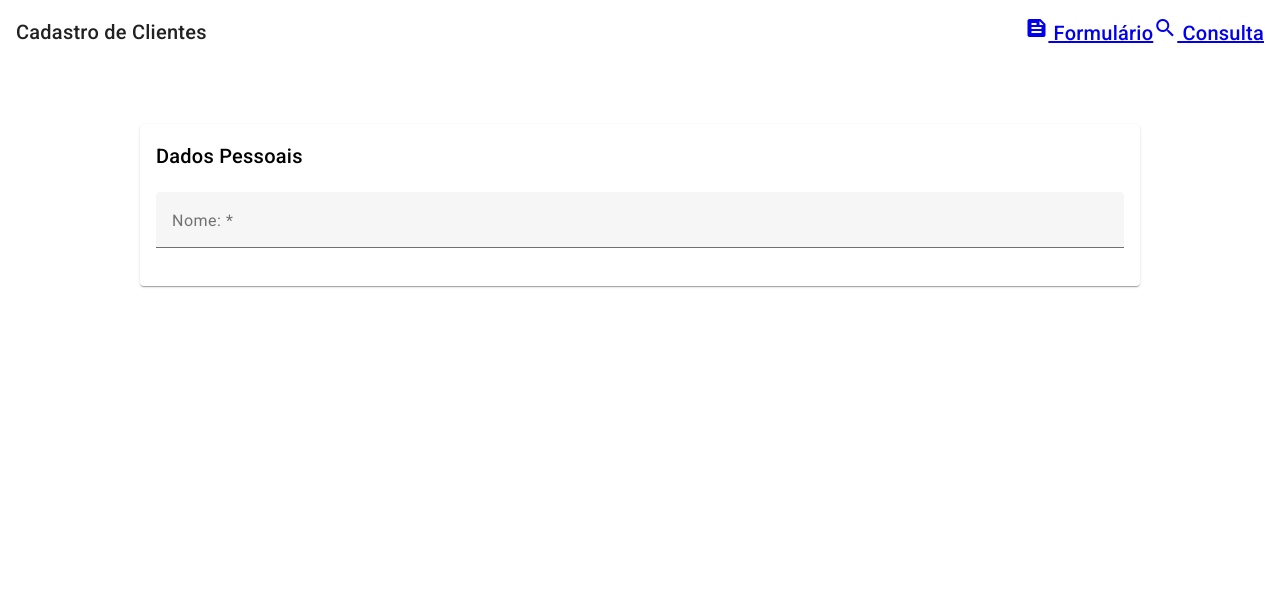
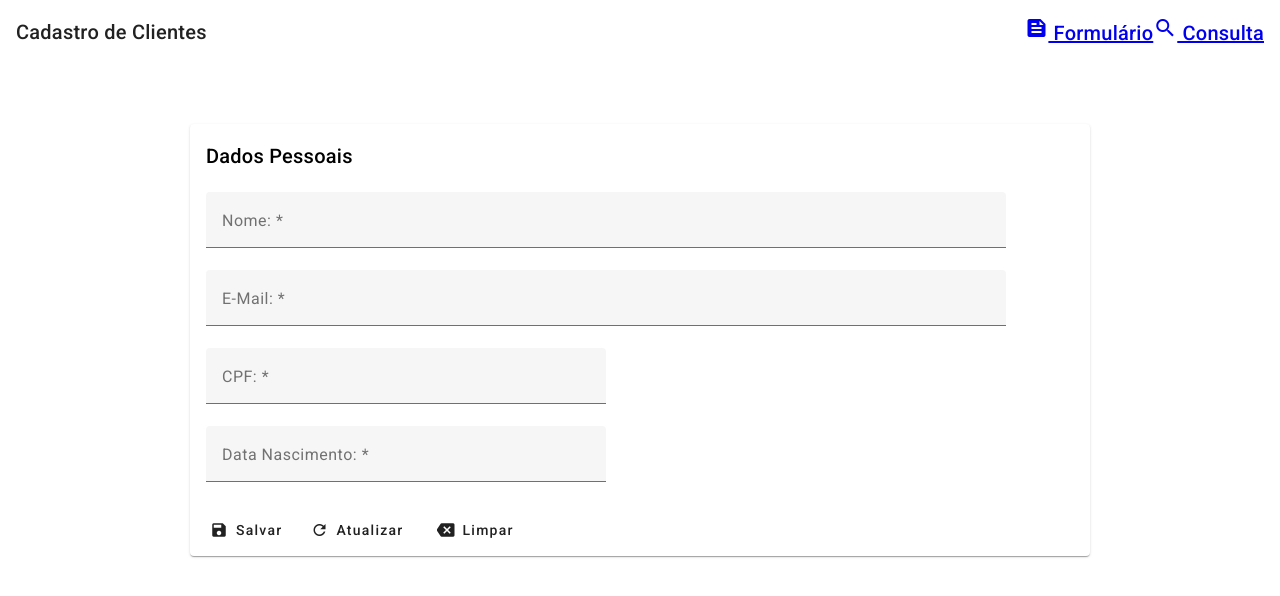
Before and after one commit to ricvon/spring_s3, an Angular app: page /cadastro in a window 1280 px wide. Shown: the top 596 px of the page. Built offline with nearby package versions, Linux system fonts and the light colour scheme.

Commit message:
Aula 28. Finalizando a parte visual do formulário

```diff
--- a/src/app/cadastro/cadastro.html
+++ b/src/app/cadastro/cadastro.html
@@ -1,5 +1,5 @@
 <div fxLayout="row" fxLayoutAlign="center">
-  <div fxLayout="column" fxFlex="1000px">
+  <div fxLayout="column" fxFlex="900px">
       <form class="mt-60" #clientesFrm="ngForm">
           <mat-card>
             <mat-card-header>
@@ -7,12 +7,56 @@
             </mat-card-header>
             <mat-card-content class="mt-20">
               <div fxLayout="row" fxLayoutAlign="start" fxLayoutGap="16px">
-                <mat-form-field class="full-width">
-                  <mat-label>Nome: *</mat-label>
-                  <input type="text" placeholder="Ex: José da Silva" matInput />
-                </mat-form-field>
+                <div fxLayout="column" fxFlex="800px">
+                  <mat-form-field class="full-width">
+                    <mat-label>Nome: *</mat-label>
+                    <input type="text" placeholder="Ex: José da Silva" matInput />
+                  </mat-form-field>
+                </div>
+              </div>
+
+              <div fxLayout="row" fxLayoutAlign="start" fxLayoutGap="16px">
+                <div fxLayout="column" fxFlex="800px">
+                  <mat-form-field class="full-width">
+                    <mat-label>E-Mail: *</mat-label>
+                    <input type="email" placeholder="Digite seu E-Mail" matInput />
+                  </mat-form-field>
+                </div>
+              </div>
+
+              <div fxLayout="row" fxLayoutAlign="start" fxLayoutGap="16px">
+                <div fxLayout="column" fxFlex="400px">
+                  <mat-form-field class="full-width">
+                    <mat-label>CPF: *</mat-label>
+                    <input type="text" placeholder="Digite seu CPF" matInput />
+                  </mat-form-field>
+                </div>
+              </div>
+
+              <div fxLayout="row" fxLayoutAlign="start" fxLayoutGap="16px">
+                <div fxLayout="column" fxFlex="400px">
+                  <mat-form-field class="full-width">
+                    <mat-label>Data Nascimento: *</mat-label>
+                    <input type="text" placeholder="Digite sua data de Nascimento" matInput />
+                  </mat-form-field>
+                </div>
               </div>
             </mat-card-content>
+
+            <mat-card-actions>
+              <button mat-flat-button collor="primary">
+                <mat-icon fontIcon="save"/>
+                Salvar
+              </button>
+              <button mat-flat-button collor="primary">
+                <mat-icon fontIcon="refresh"/>
+                Atualizar
+              </button>
+              <button mat-flat-button collor="accent" class="ml-5">
+              <mat-icon fontIcon="backspace"/>
+                Limpar
+              </button>
+            </mat-card-actions>
           </mat-card>
       </form>
   </div>
--- a/src/app/cadastro/cadastro.ts
+++ b/src/app/cadastro/cadastro.ts
@@ -3,16 +3,20 @@
 import {MatCardModule} from '@angular/material/card';
 import {MatFormFieldModule} from '@angular/material/form-field';
 import {MatInputModule} from '@angular/material/input';
-import { FormsModule} from '@angular/forms';
+import {FormsModule} from '@angular/forms';
+import {MatIconModule} from '@angular/material/icon'
+import {MatButtonModule} from '@angular/material/button'
 
 @Component({
   selector: 'app-cadastro',
   imports: [
     FlexLayoutModule,
-     MatCardModule,
-     FormsModule,
-     MatFormFieldModule,
-     MatInputModule],
+    MatCardModule,
+    FormsModule,
+    MatFormFieldModule,
+    MatInputModule,
+    MatIconModule,
+    MatButtonModule],
   templateUrl: './cadastro.html',
   styleUrl: './cadastro.scss'
 })
```
